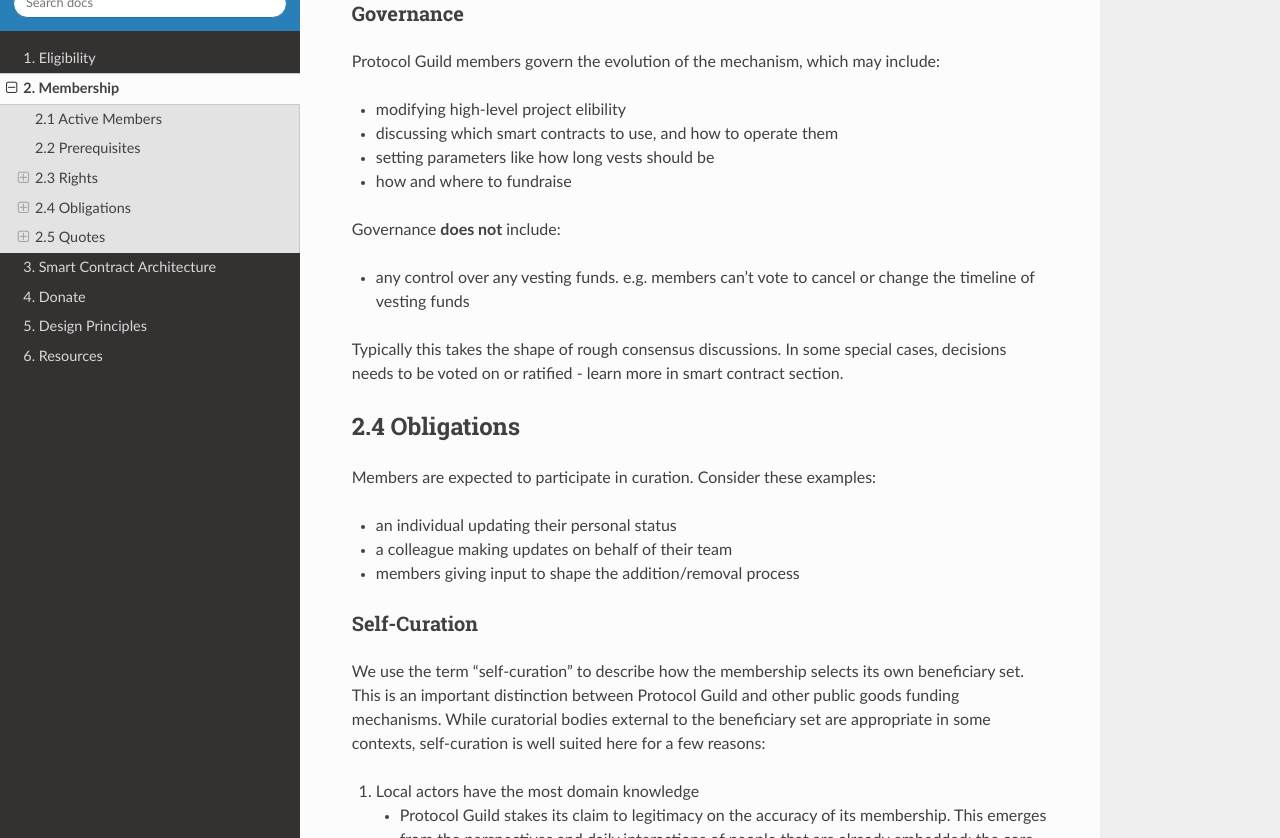
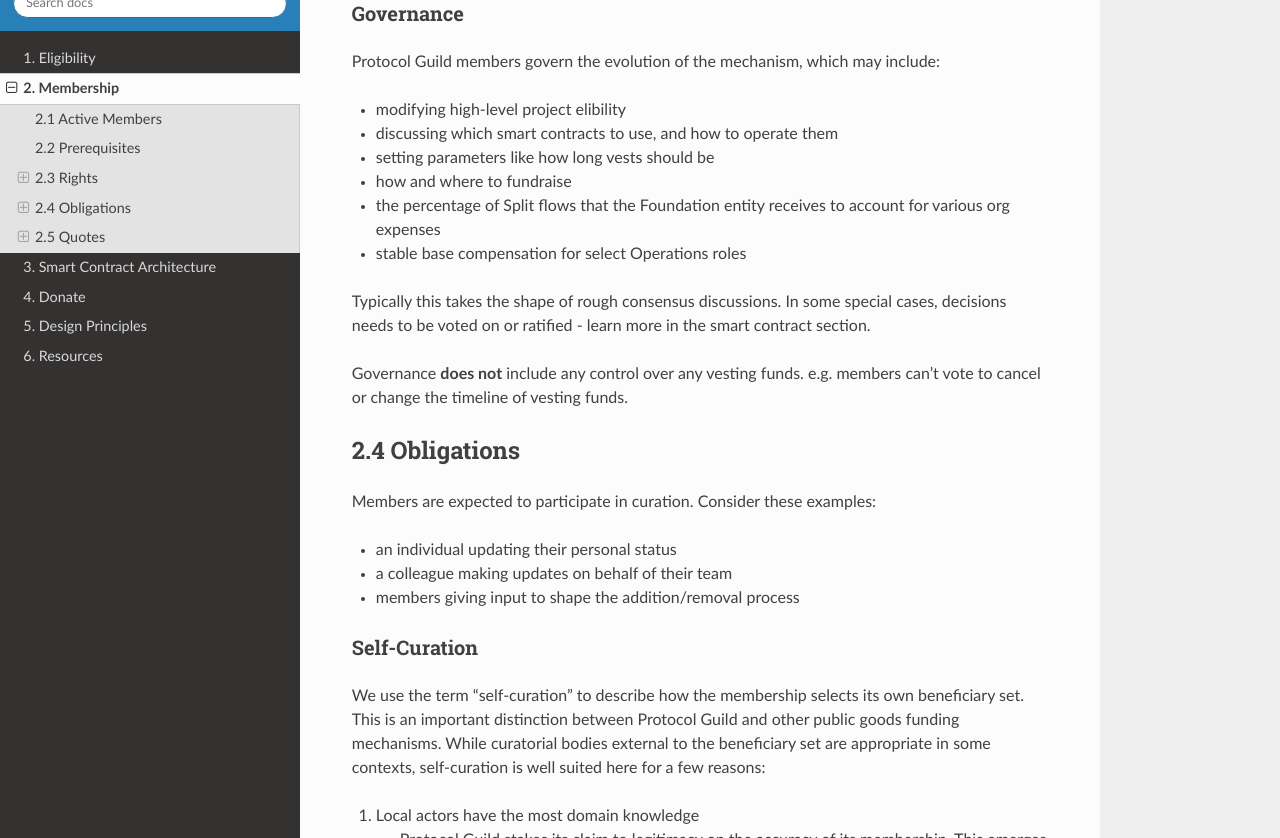
Before and after one commit to protocolguild/documentation, a Sphinx documentation site: the page built from docs/02-membership.md, in a window 1280 px wide and 900 px high, scrolled down 9433 px, cut to the strip 62-900 px from the top of the window. Built offline with Sphinx 7.4.7 and the Read the Docs theme 2.0.0, drawn with Linux system fonts in a browser that asks for light colours.

Commit message:
rework governance section
add points about governance over entity funding

```diff
--- a/docs/02-membership.md
+++ b/docs/02-membership.md
@@ -262,12 +262,12 @@
 - discussing which smart contracts to use, and how to operate them
 - setting parameters like how long vests should be
 - how and where to fundraise
+- the percentage of Split flows that the Foundation entity receives to account for various org expenses
+- stable base compensation for select Operations roles
 
-Governance **does not** include:
+Typically this takes the shape of rough consensus discussions. In some special cases, decisions needs to be voted on or ratified - learn more in the smart contract section.
 
-- any control over any vesting funds. e.g. members can't vote to cancel or change the timeline of vesting funds
-
-Typically this takes the shape of rough consensus discussions. In some special cases, decisions needs to be voted on or ratified - learn more in smart contract section.
+Governance **does not** include any control over any vesting funds. e.g. members can't vote to cancel or change the timeline of vesting funds.
 
 ## 2.4 Obligations
 
```
